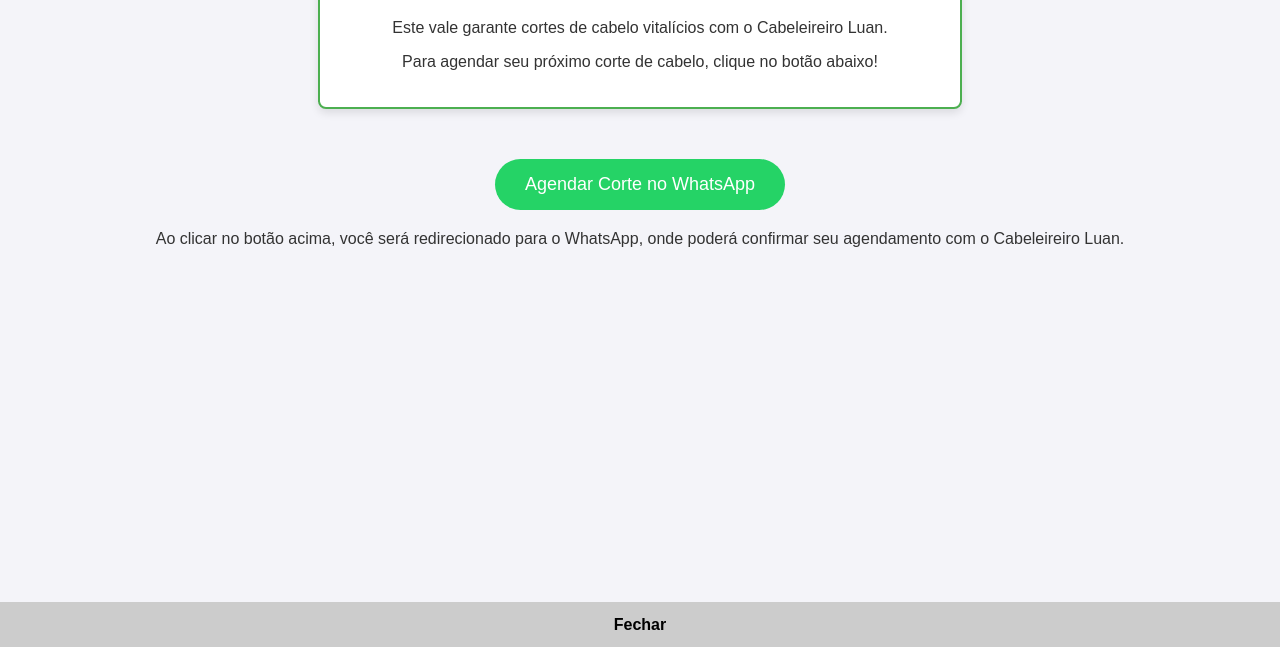
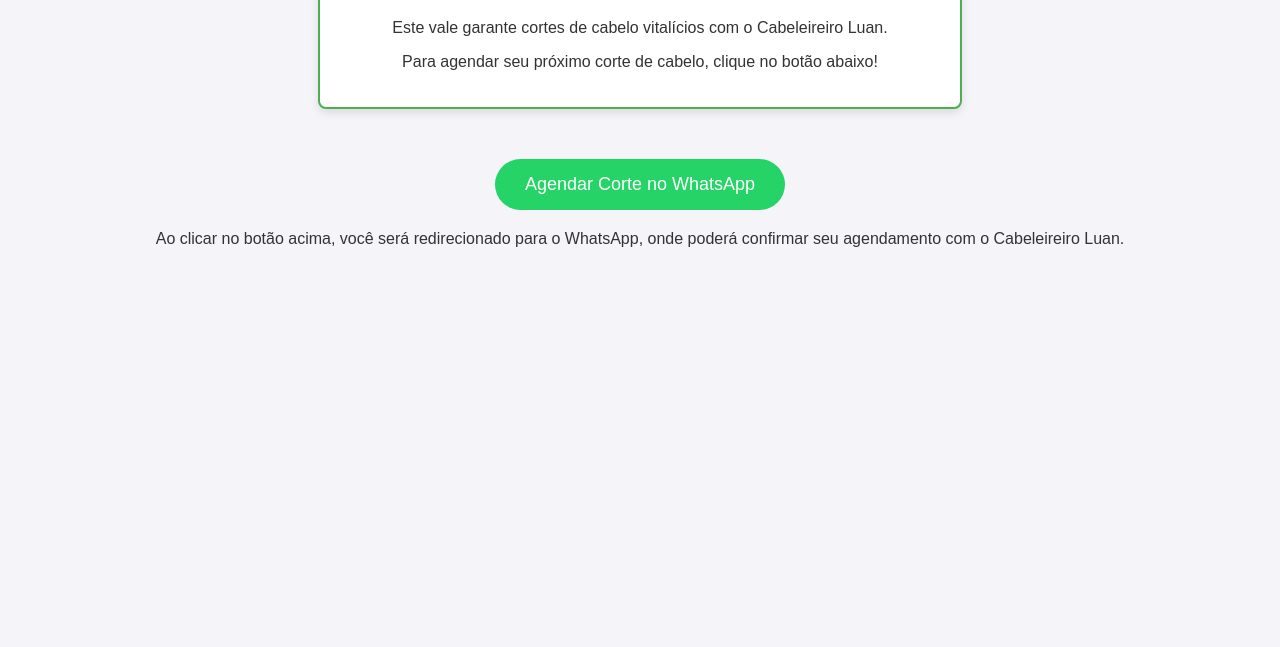
Before and after one commit to Luanfern/CUPOM-NATAL-CABELO, a plain HTML site: page index.html in a window 1280 px wide. Shown: the part 153-800 px from the top of the page. Drawn offline with Linux system fonts and the light colour scheme.

Commit message:
Update index.html- return to initial state

```diff
--- a/index.html
+++ b/index.html
@@ -50,24 +50,6 @@
             color: #333;
             margin-top: 20px;
         }
-
-
-        #close-bar {
-            position: fixed;
-            bottom: 0;
-            left: 0;
-            width: 100%;
-            height: 45px;
-            background: #ccc;
-            color: black;
-            display: flex;
-            align-items: center;
-            justify-content: center;
-            font-size: 16px;
-            font-weight: bold;
-            cursor: pointer;
-            z-index: 9999;
-        }
     </style>
 </head>
 <body>
@@ -87,6 +69,5 @@
         <p>Ao clicar no botão acima, você será redirecionado para o WhatsApp, onde poderá confirmar seu agendamento com o Cabeleireiro Luan.</p>
     </div>
 </div>
-<div id="close-bar" onclick="window.close()">Fechar</div>
 </body>
 </html>
```
